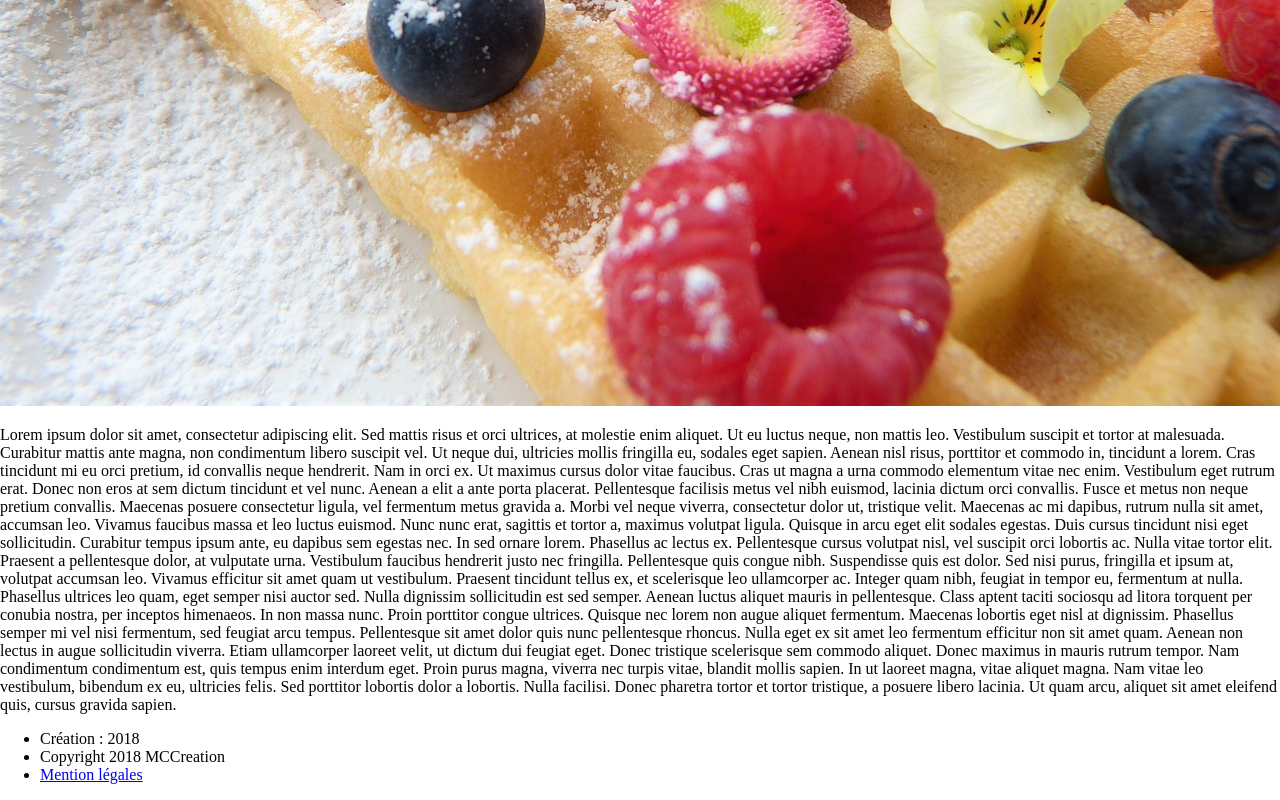
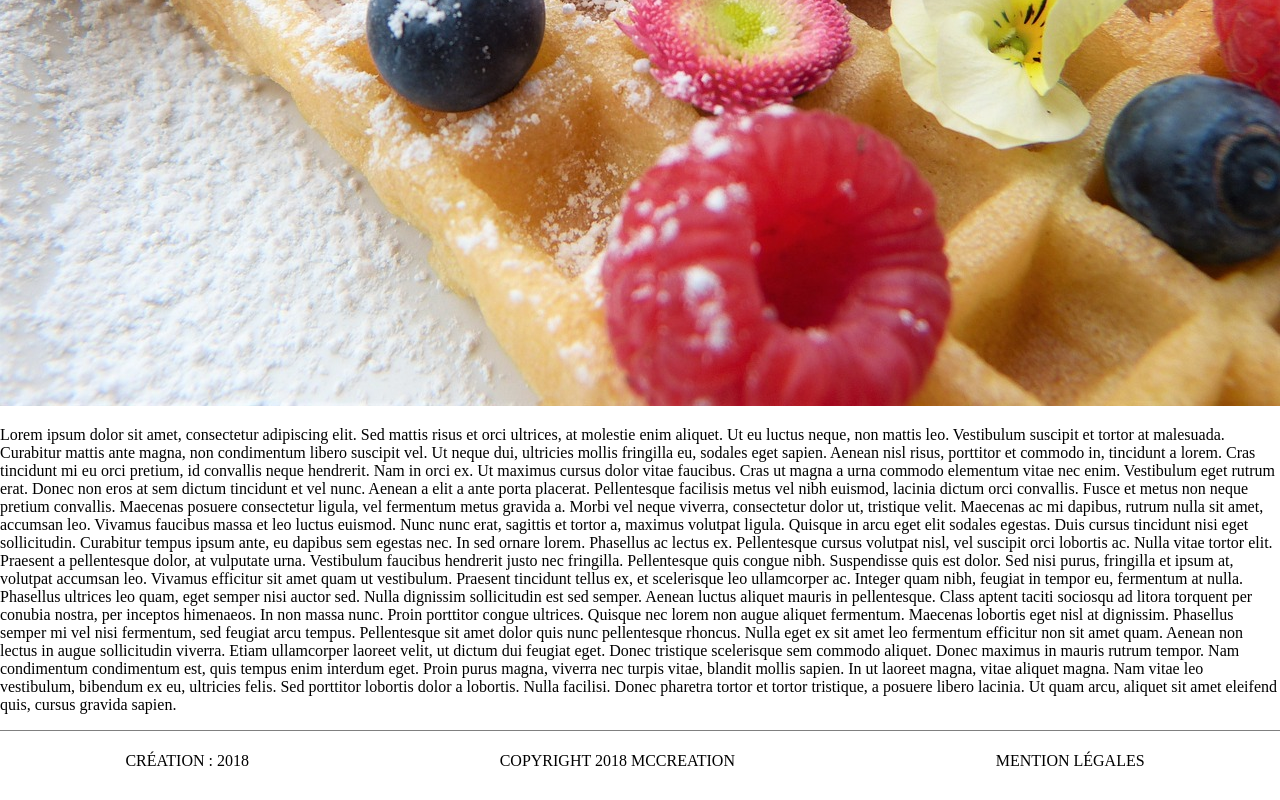
Before and after one commit to Nepheny/DWM10_htmlStarterKit, a plain HTML site: page index.html in a window 1280 px wide. Shown: the part 614-1414 px from the top of the page. Drawn offline with Linux system fonts and the light colour scheme.

Commit message:
First styling of footer finished

```diff
--- a/index.html
+++ b/index.html
@@ -35,10 +35,10 @@
             </p>
         </main>
         <footer>
-            <ul>
-                <li>Création : 2018</li>
-                <li>Copyright 2018 MCCreation</li>
-                <li><a href="#">Mention légales</a></li>
+            <ul class="flex-base no-padding-margin list-no-style footer-buttons full-height">
+                <li class="full-height flex-base flex-center">Création : 2018</li>
+                <li class="full-height flex-base flex-center">Copyright 2018 MCCreation</li>
+                <li class="full-height flex-base flex-center"><a class="full-height flex-base flex-center" href="#">Mention légales</a></li>
             </ul>
         </footer>
     </body>
--- a/style.css
+++ b/style.css
@@ -1,8 +1,9 @@
 header{
     height: 60px;
 }
-ul.flex-center{
-    width: 300px;
+footer{
+    height: 60px;
+    border-top: solid 1px grey;
 }
 .flex-base{
     display: flex;
@@ -12,18 +13,28 @@ ul.flex-center{
 .flex-center{
     align-items: center;
 }
-.full-height{
-    height: 100%;
-}
-.menu-buttons>li>a{
+.footer-buttons>li{
     padding: 0 10px;
-}
-.menu-buttons>li>a{
     color: black;
     text-decoration: none;
     text-transform: uppercase;
 }
-.menu-buttons>li>a:hover{
+.full-height{
+    height: 100%;
+}
+.menu-buttons>li{
+    color: black;
+    text-decoration: none;
+    text-transform: uppercase;
+}
+.menu-buttons>li>a, .footer-buttons>li>a{
+    color: black;
+    padding: 0 10px;
+    text-decoration: none;
+    text-transform: uppercase;
+}
+.menu-buttons>li>a:hover, .footer-buttons>li>a:hover{
+    border-radius: 1px;
     background-color: black;
     color: white;
 }
```
